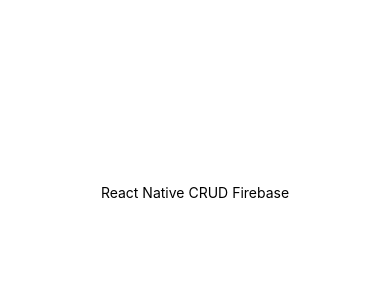
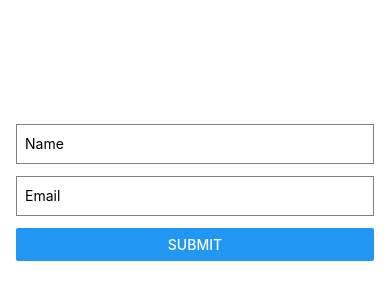
Before and after one commit to NimeshPiyumantha/ReactNative_CRUD-with-Firebase, a React Native app: screen / in a window 390 px wide. Shown: the part 230-530 px from the top of the page. Built offline with nearby package versions, Linux system fonts and the light colour scheme.

Commit message:
Add form

```diff
--- a/App.js
+++ b/App.js
@@ -1,20 +1,13 @@
-import { StatusBar } from 'expo-status-bar';
-import { StyleSheet, Text, View } from 'react-native';
+import React from "react";
+import { View } from "react-native";
+import Form from "./components/form";
 
 export default function App() {
   return (
-    <View style={styles.container}>
-      <Text>React Native CRUD Firebase</Text>
-      <StatusBar style="auto" />
-    </View>
+    <>
+      <View style={{ flex: 1 }}>
+        <Form />
+      </View>
+    </>
   );
 }
-
-const styles = StyleSheet.create({
-  container: {
-    flex: 1,
-    backgroundColor: '#fff',
-    alignItems: 'center',
-    justifyContent: 'center',
-  },
-});
--- /dev/null
+++ b/components/form.js
@@ -0,0 +1,60 @@
+import React, { useState } from "react";
+import { View, TextInput, Button, StyleSheet } from "react-native";
+
+const Form = () => {
+  const [name, setName] = useState("");
+  const [email, setEmail] = useState("");
+  // Add more state variables for other form fields if needed
+
+  const handleInputChange = (inputName, inputValue) => {
+    if (inputName === "name") {
+      setName(inputValue);
+    } else if (inputName === "email") {
+      setEmail(inputValue);
+    }
+  };
+
+  const handleSubmit = () => {
+    // Handle form submission
+    console.log("Name:", name);
+    console.log("Email:", email);
+    // Add code to send data to server or perform other operations
+  };
+
+  return (
+    <View style={styles.container}>
+      <TextInput
+        style={styles.input}
+        placeholder="Name"
+        value={name}
+        onChangeText={(value) => handleInputChange("name", value)}
+      />
+      <TextInput
+        style={styles.input}
+        placeholder="Email"
+        value={email}
+        onChangeText={(value) => handleInputChange("email", value)}
+      />
+
+      {/* Add more TextInput components for other form fields if needed */}
+      <Button title="Submit" onPress={handleSubmit} />
+    </View>
+  );
+};
+
+const styles = StyleSheet.create({
+  container: {
+    flex: 1,
+    padding: 16,
+    justifyContent: "center",
+  },
+  input: {
+    height: 40,
+    borderColor: "gray",
+    borderWidth: 1,
+    marginBottom: 12,
+    paddingHorizontal: 8,
+  },
+});
+
+export default Form;
```
